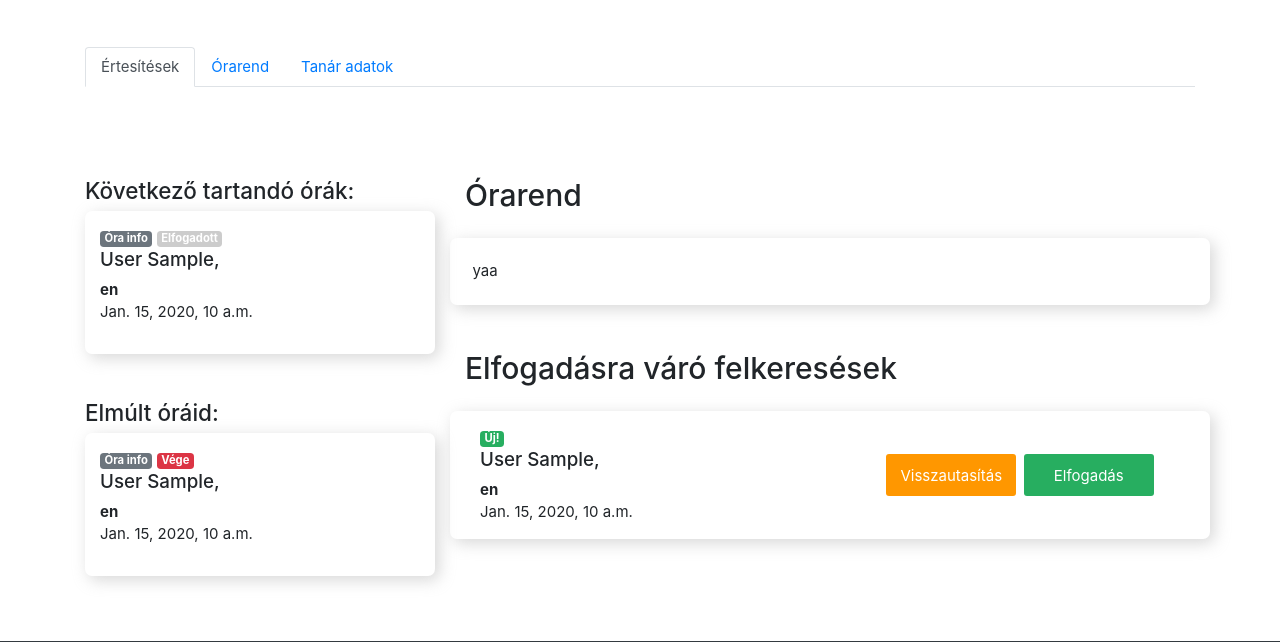
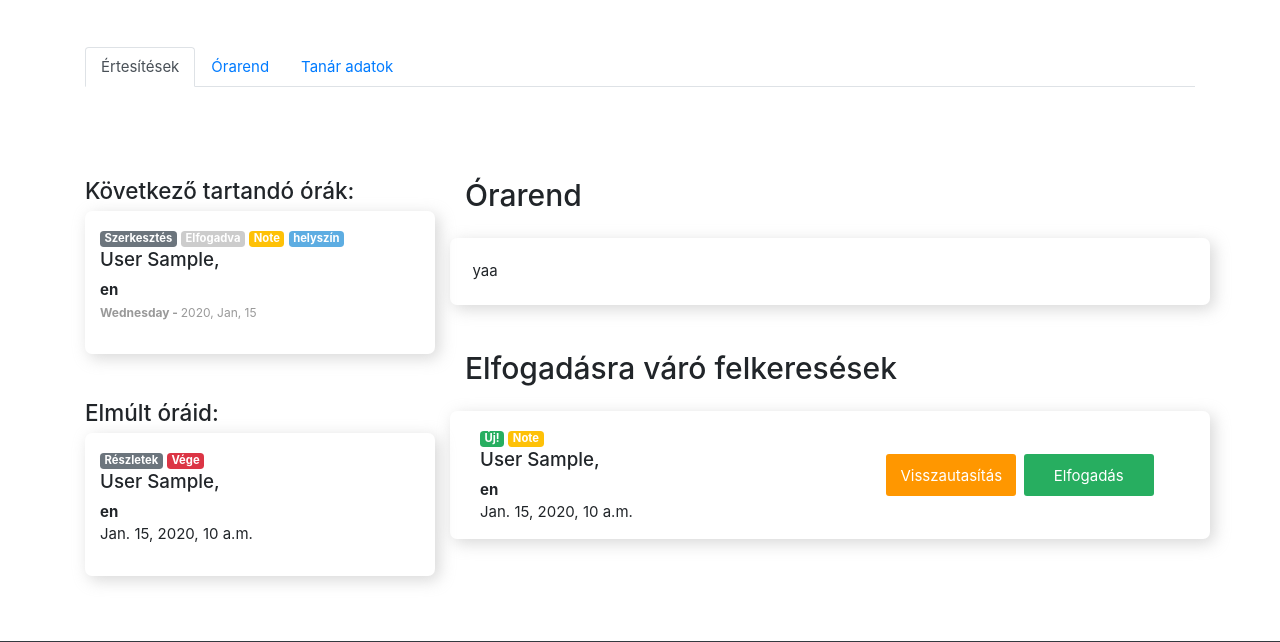
Before and after one commit to nyitraibence/Langall.app, a Django app: template app_teachers/templates/app_teachers/teacher_panel.html in a window 1280 px wide. Shown: the part 234-876 px from the top of the page. Run offline with Django 3.2, Linux system fonts and the light colour scheme; the template is opened without the code that fills it: most values are stand-ins (such as "Sample title", 1, 10 or a date in 2020).

Commit message:
gadgets added to teacher panel

```diff
--- a/app_teachers/templates/app_teachers/teacher_panel.html
+++ b/app_teachers/templates/app_teachers/teacher_panel.html
@@ -37,11 +37,20 @@
                 <h4 class="mt-5">Következő tartandó órák:</h4>
                 {% for top in top_3 %}
                 <div class="p-3 mb-3 b-rad-7 shadow-1">
-                    <a class="badge badge-secondary" href="{% url 'single_lesson' top.id %}">Óra info</a>
-                    <span class="badge badge-light-grey">Elfogadott</span>
+                    <a class="badge badge-secondary" href="{% url 'single_lesson' top.id %}">Szerkesztés</a>
+                    <span class="badge badge-light-grey">Elfogadva</span>
+                    {% if top.note %}
+                    <span class="badge badge-warning" data-toggle="tooltip" data-placement="bottom"
+                        title="{{top.note}}">Note</span>
+                    {% endif %}
+                    {% if top.location %}
+                    <span class="badge badge-cold" data-toggle="tooltip" data-placement="bottom"
+                        title="{{top.location}}">helyszín</span>
+                    {% endif %}
                     <h5>{{ top.student.last_name }} {{ top.student.first_name }}, </h5>
                     <strong>{{ top.language }}</strong><br>
-                    <p>{{ top.start_time }}</p>
+                    <p class="font-grey"><small><strong>{{ top.start_time|date:"l" }} - </strong>
+                            {{ top.start_time|date:'Y, M, j' }}</small></p>
 
                 </div>
                 {% endfor %}
@@ -56,7 +65,7 @@
                 <h4 class="mt-5">Elmúlt óráid:</h4>
                 {% for past in past_3 %}
                 <div class="p-3 mb-3 b-rad-7 shadow-1">
-                    <a class="badge badge-secondary" href="{% url 'single_lesson' past.id %}">Óra info</a>
+                    <a class="badge badge-secondary" href="{% url 'single_lesson' past.id %}">Részletek</a>
                     <span class="badge badge-danger">Vége</span>
                     <h5>{{ past.student.last_name }} {{ past.student.first_name }}, </h5>
                     <strong>{{ past.language }}</strong><br>
@@ -86,6 +95,10 @@
                     <div class="col-sm-6">
                         <div class="p-3">
                             <span class="badge badge-teacher">Új!</span>
+                            {% if new.note %}
+                            <span class="badge badge-warning" data-toggle="tooltip" data-placement="bottom"
+                                title="{{new.note}}">Note</span>
+                            {% endif %}
                             <h5>{{ new.student.last_name }} {{ new.student.first_name }}, </h5>
                             <strong>{{ new.language }}</strong><br>
                             {{ new.start_time }}
--- a/template_workflow/dev/js/01_main.js
+++ b/template_workflow/dev/js/01_main.js
@@ -1,6 +1,7 @@
 (function ($) {
     $(() => {
         console.log('Hello Django user!');
+        $('[data-toggle="tooltip"]').tooltip()
     });
 })(jQuery);
 
```
Also changed, not shown: template_workflow/dev/css/layout/05_buttons.styl (+10 -0 lines), assets/css/style.min.css, assets/js/main.min.js, 2 other files.
